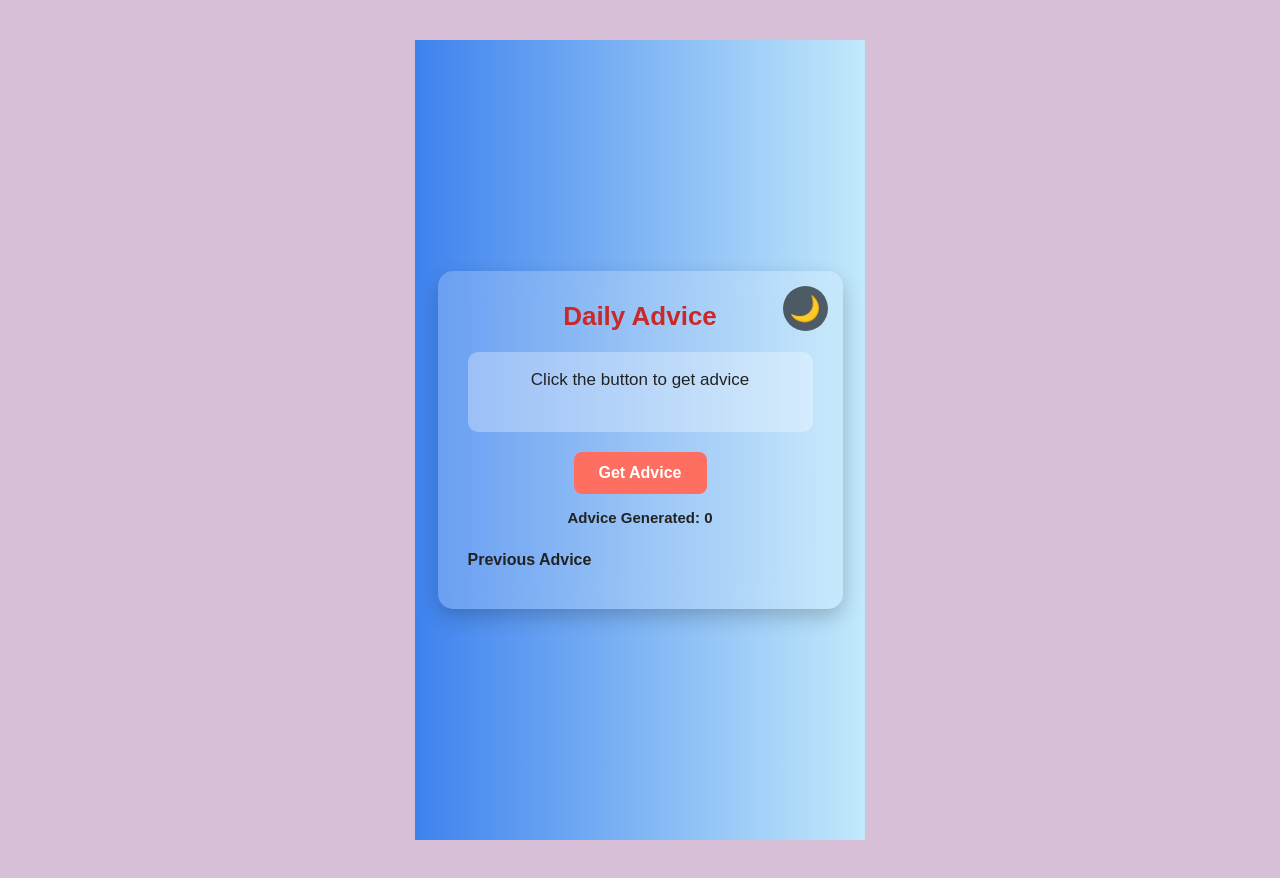
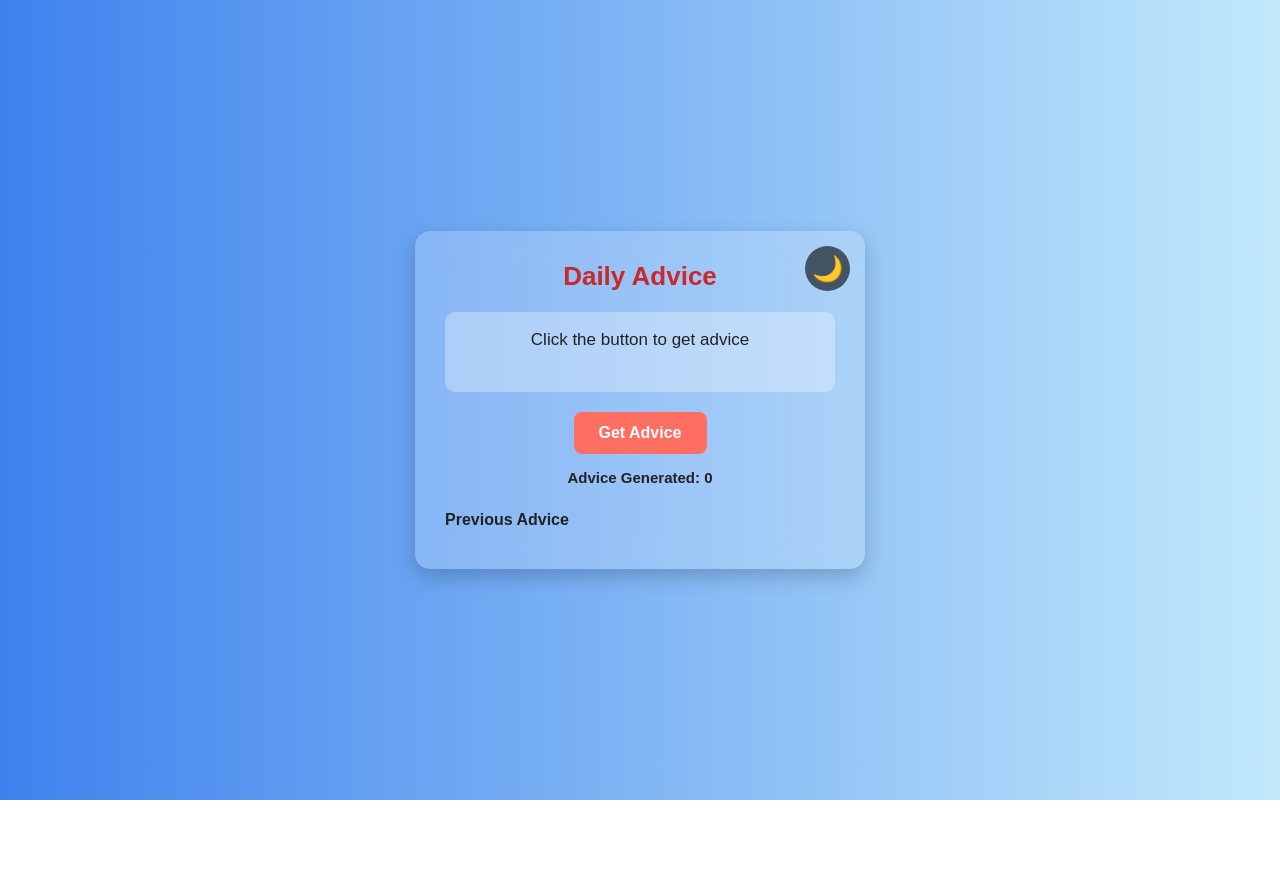
Before and after one commit to HerMadhumithav5/ReactJS-Projects, a React (Vite) app: page / in a window 1280 px wide. After the commit the page ends 800 px from the top, so only its background shows below. Built offline with nearby package versions, Linux system fonts and the light colour scheme.

Commit message:
File modified

```diff
--- a/src/Register.css
+++ b/src/Register.css
@@ -5,7 +5,7 @@
   font-family: Arial, Helvetica, sans-serif;
 }
 
-body {
+.main-body {
   background:thistle;
   display: flex;
   justify-content: center;
--- a/src/Register.jsx
+++ b/src/Register.jsx
@@ -20,6 +20,7 @@ function Register() {
 
   return (
     <>
+    <div className="main-body">
       <div className="register">
         <h2>Register</h2>
         <div className="user">
@@ -118,6 +119,7 @@ function Register() {
           </tr>
         </tbody>
       </table>
+      </div>
     </>
   );
 }
--- a/src/main.jsx
+++ b/src/main.jsx
@@ -7,9 +7,9 @@ import AdviceApp from "./AdviceApp..jsx";
 import Register from "./Register.jsx";
 
 createRoot(document.getElementById("root")).render(
-   <AdviceApp/>
   // <Register />,
   //  <App/>
   // <QRCode/>
   //  <Login/>  ,
+  <AdviceApp/>
 );
```
